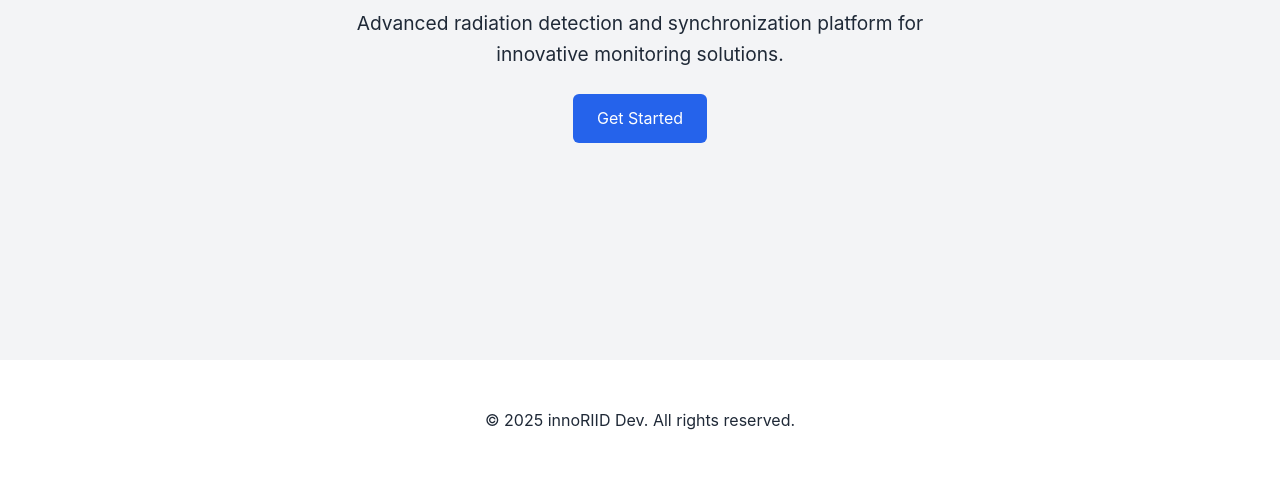
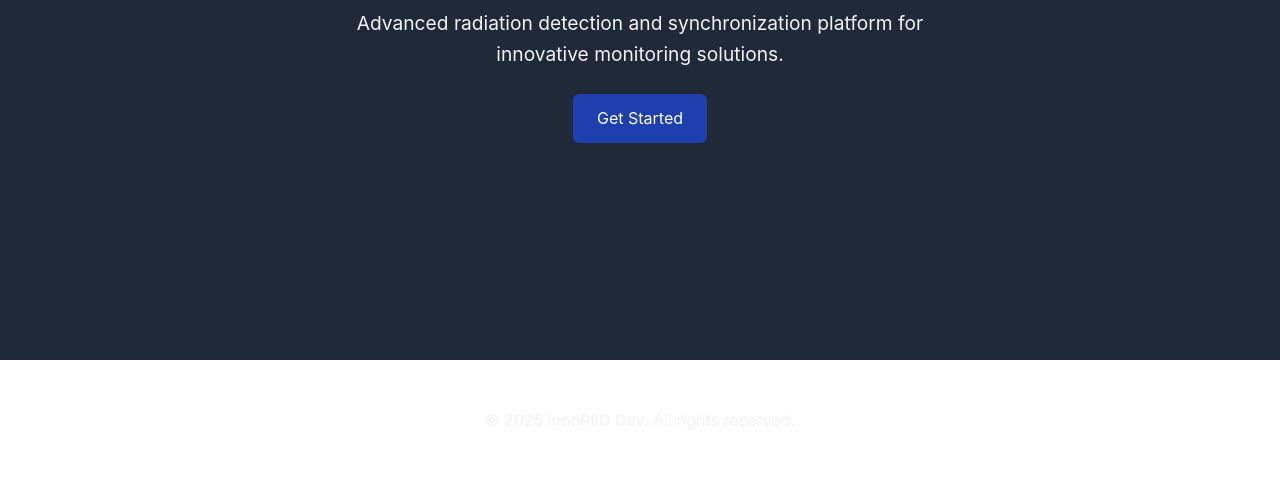
Before and after one commit to koleto/innoriid.dev, a plain HTML site: page index.html in a window 1280 px wide. Shown: the part 318-800 px from the top of the page. Drawn offline with Linux system fonts and the light colour scheme.

Commit message:
Add dark theme

```diff
--- a/index.html
+++ b/index.html
@@ -5,11 +5,21 @@
     <meta name="viewport" content="width=device-width, initial-scale=1.0">
     <title>innoRIID Dev</title>
     <style>
+
+        /**
         :root {
             --primary-color: #2563eb;
             --secondary-color: #1e40af;
             --text-color: #1f2937;
             --background-color: #f3f4f6;
+        }
+        **/
+
+        :root {
+            --primary-color: #1e40af; /* Darker shade for primary color */
+            --secondary-color: #2563eb; /* Lighter shade for secondary color */
+            --text-color: #f3f4f6; /* Light color for text */
+            --background-color: #1f2937; /* Dark color for background */
         }
 
         * {
@@ -24,6 +34,13 @@
             color: var(--text-color);
             background-color: var(--background-color);
         }
+
+        /** body {
+            font-family: -apple-system, BlinkMacSystemFont, 'Segoe UI', Roboto, Oxygen, Ubuntu, Cantarell, sans-serif;
+            line-height: 1.6;
+            color: var(--text-color);
+            background-color: var(--background-color);
+        } **/
 
         .container {
             max-width: 1200px;
```
